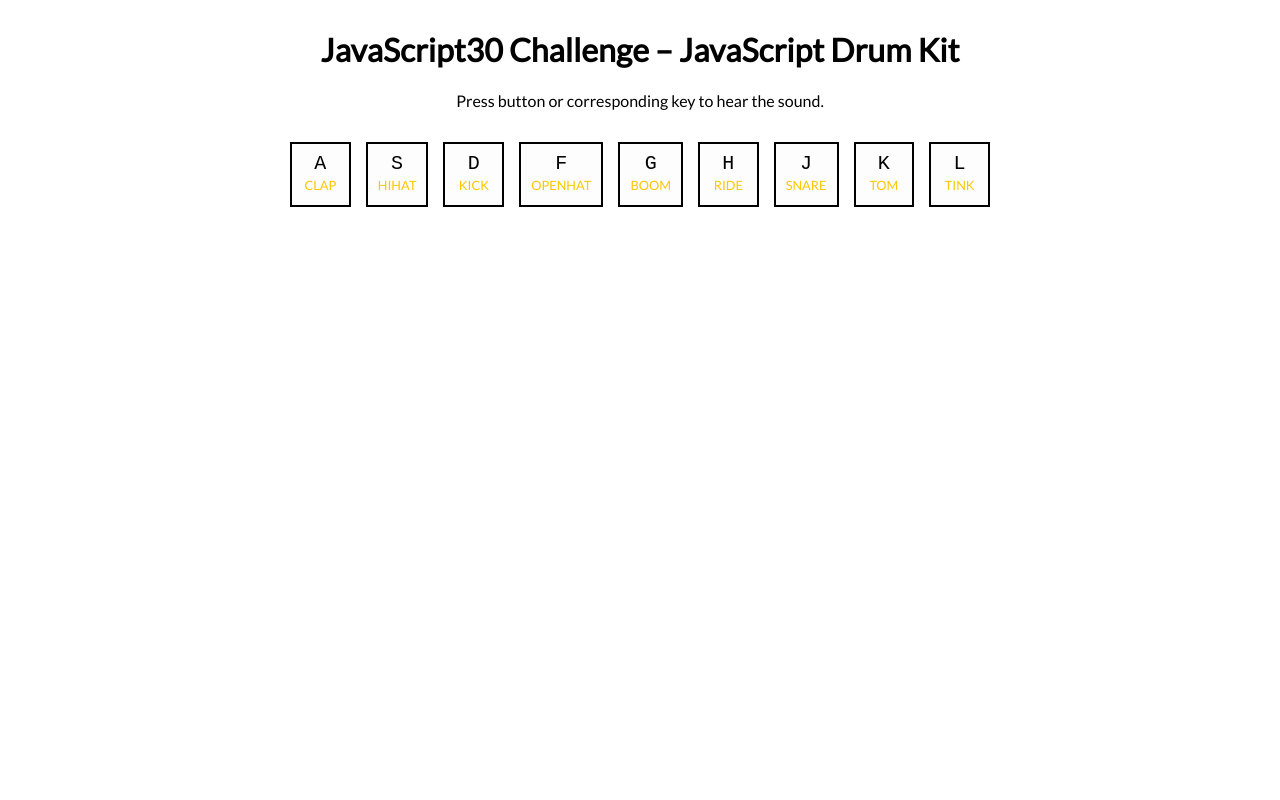
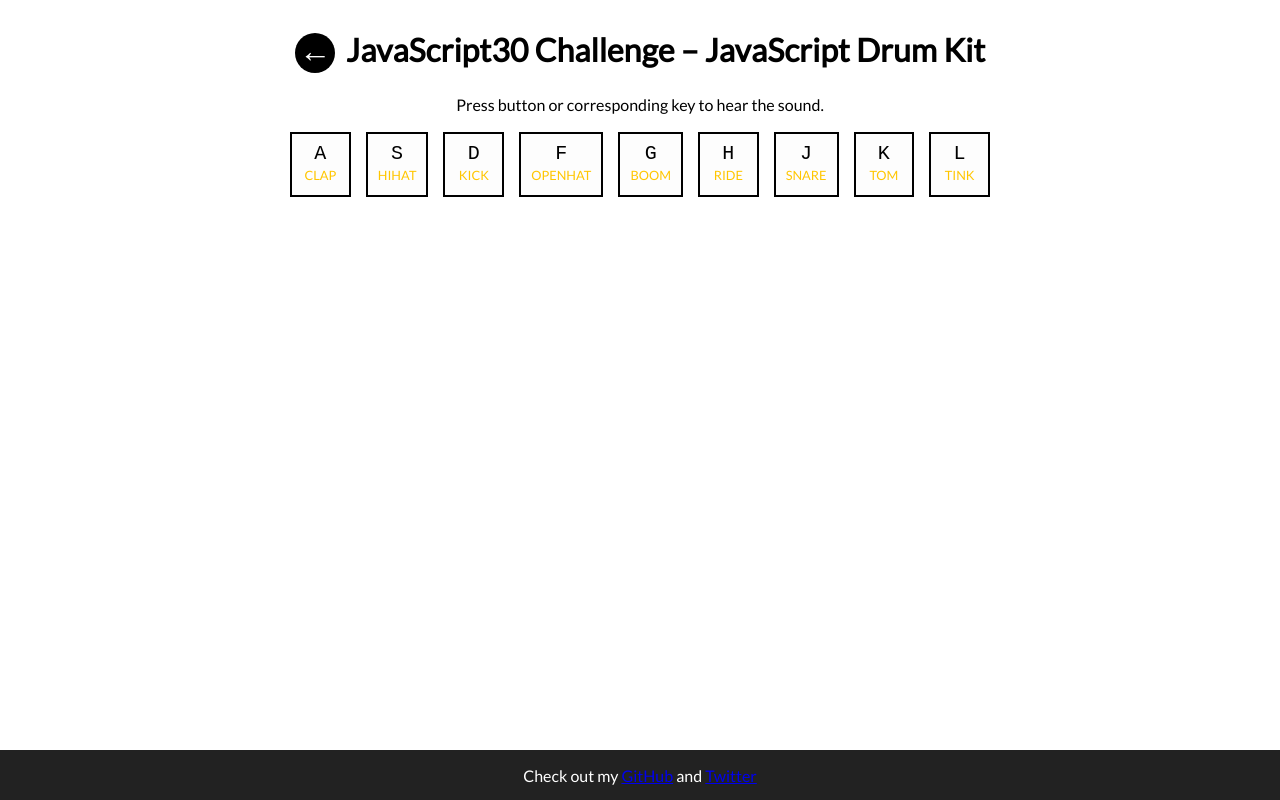
Before and after one commit to Sacret/JavaScript30, a plain HTML site: page 1/index.html in a window 1280 px wide. Drawn offline with Linux system fonts and the light colour scheme.

Commit message:
Add footer and back button

```diff
--- a/1/index.css
+++ b/1/index.css
@@ -1,26 +1,3 @@
-@import url('https://fonts.googleapis.com/css?family=Lato');
-
-html, body {
-  font-family: 'Lato', sans-serif;
-}
-
-.keys {
-  width: 700px;
-  margin: auto;
-}
-
-.keys__title {
-  margin-top: 30px;
-  text-align: center;
-}
-
-.keys__description {
-  margin-bottom: 30px;
-
-  line-height: 22px;
-  text-align: center;
-}
-
 .keys__container {
   display: flex;
   flex: 1;
--- a/1/index.html
+++ b/1/index.html
@@ -3,16 +3,21 @@
 <head>
   <meta charset="utf-8">
   <title>JavaScript30 Challenge – JavaScript Drum Kit</title>
+  <link href="../index.css" rel="stylesheet">
   <link href="index.css" rel="stylesheet">
 </head>
 
-<body>
-  <div class="keys">
-    <h1 class="keys__title">JavaScript30 Challenge – JavaScript Drum Kit</h1>
-    <p class="keys__description">
+<body class="container">
+  <div class="main">
+    <h1 class="main__title">
+      <a href="../index.html" class="main__back-btn">←</a>
+      JavaScript30 Challenge – JavaScript Drum Kit
+    </h1>
+    <p class="main__description">
       Press button or corresponding key to hear the sound.
     </p>
 
+    <div class="keys">
       <div class="keys__container">
         <div data-key="65" class="keys__key">
           <kbd>A</kbd>
@@ -72,6 +77,14 @@
         <audio data-key="76" src="sounds/tink.wav"></audio>
       </div>
     </div>
+  </div>
+
+  <footer class="footer">
+    <div class="footer__inner">
+      <span>Check out my <a href="https://github.com/Sacret">GitHub</a>
+      and <a href="https://twitter.com/Sacret19">Twitter</a></span>
+    </div>
+  </footer>
 
   <script src="script.js"></script>
 </body>
--- a/index.css
+++ b/index.css
@@ -4,9 +4,17 @@
   font-family: 'Lato', sans-serif;
 }
 
+.container {
+  display: flex;
+  min-height: 100vh;
+  flex-direction: column;
+  margin: 0;
+}
+
 .main {
   width: 700px;
   margin: auto;
+  flex: 1;
 }
 
 .main__title {
@@ -14,7 +22,37 @@
   text-align: center;
 }
 
+.main__back-btn {
+  height: 40px;
+  width: 40px;
+  margin-right: 5px;
+  display: inline-block;
+
+  line-height: 34px;
+  text-decoration: none;
+  color: #fff;
+  background: #000;
+  border-radius: 50%;
+}
+
 .main__description {
   line-height: 22px;
   text-align: center;
 }
+
+
+.footer {
+  height: 50px;
+
+  background: #222;
+  color: #fff;
+}
+
+.footer__inner {
+  height: 50px;
+  width: 700px;
+  margin: auto;
+  display: flex;
+  align-items: center;
+  justify-content: center;
+}
```
Also changed, not shown: index.html (+8 -1 lines). Lines whose indentation alone changed are shown as unchanged.
